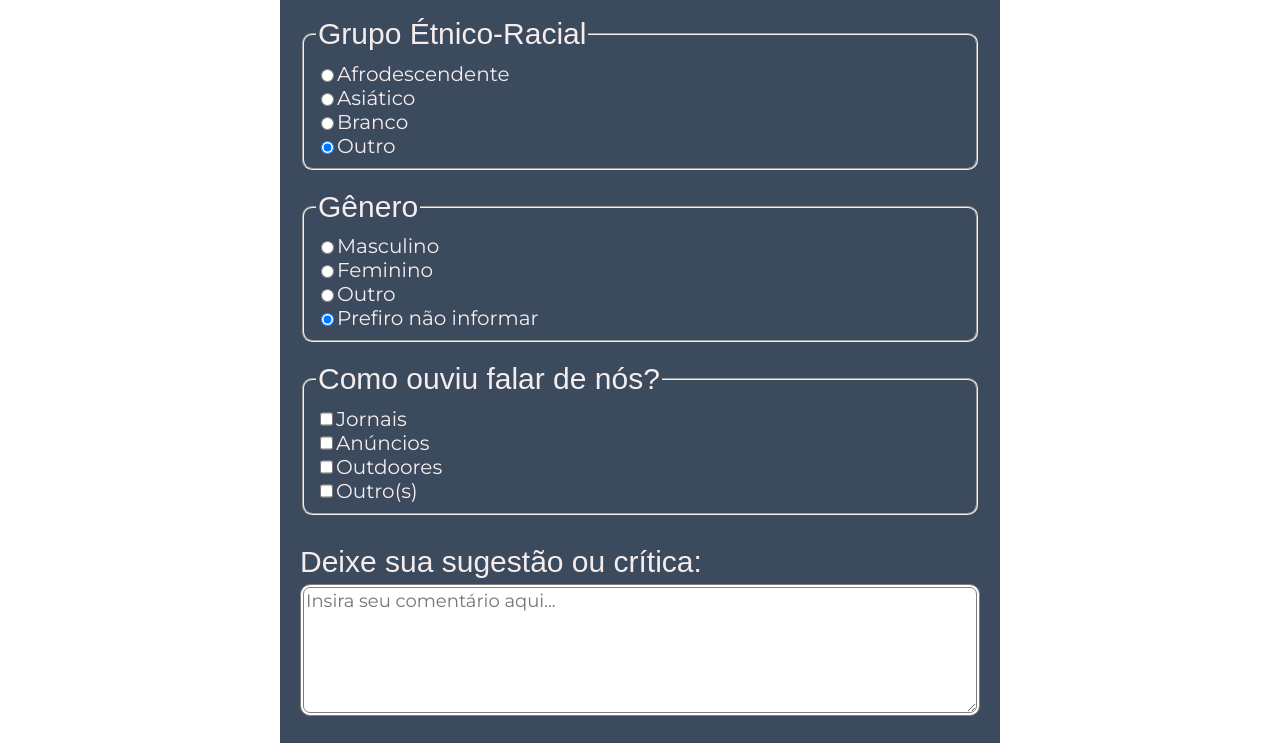
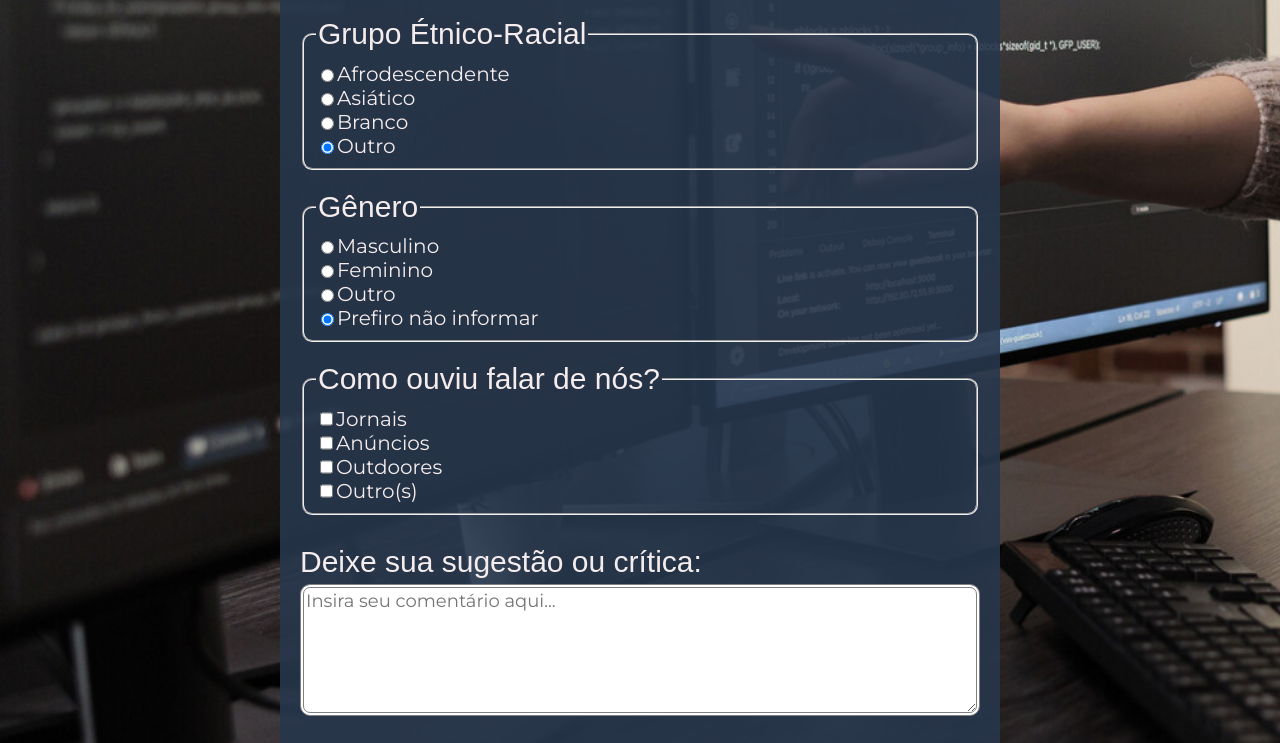
Before and after one commit to andluis35/Formulario-de-Pesquisa, a plain HTML site: page index.html in a window 1280 px wide. Shown: the part 756-1499 px from the top of the page. Drawn offline with Linux system fonts and the light colour scheme; files that its build step writes are made by us from their sources; files whose address does not match are found by name; a web font is replaced by a local one.

Commit message:
Update styles.css

```diff
--- a/assets/styles/styles.css
+++ b/assets/styles/styles.css
@@ -1,5 +1,5 @@
 body {
-    background: url(./images/background.jpg) no-repeat top left / cover;
+    background: url(../assets/images/background.jpg) no-repeat top left / cover;
 }
 
 label {
```
